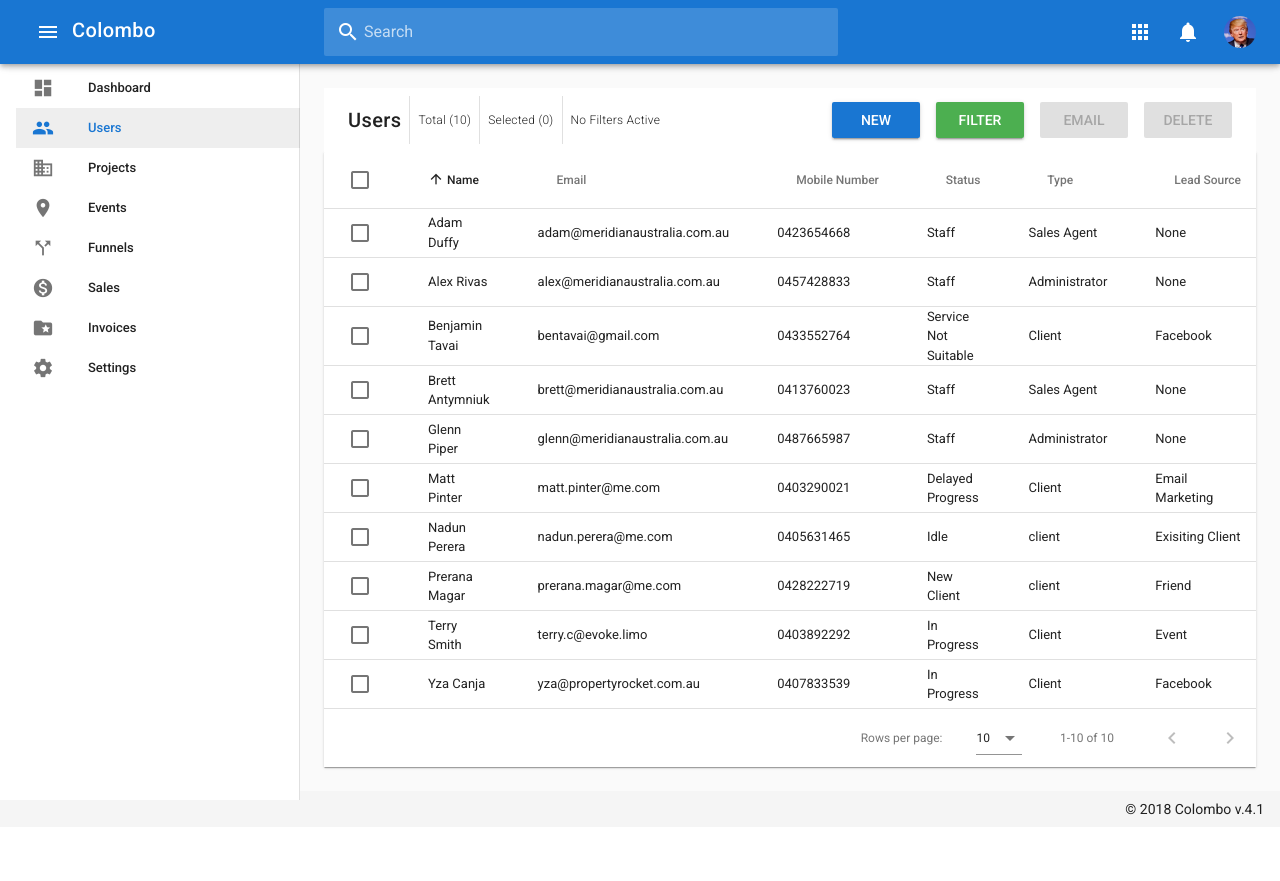
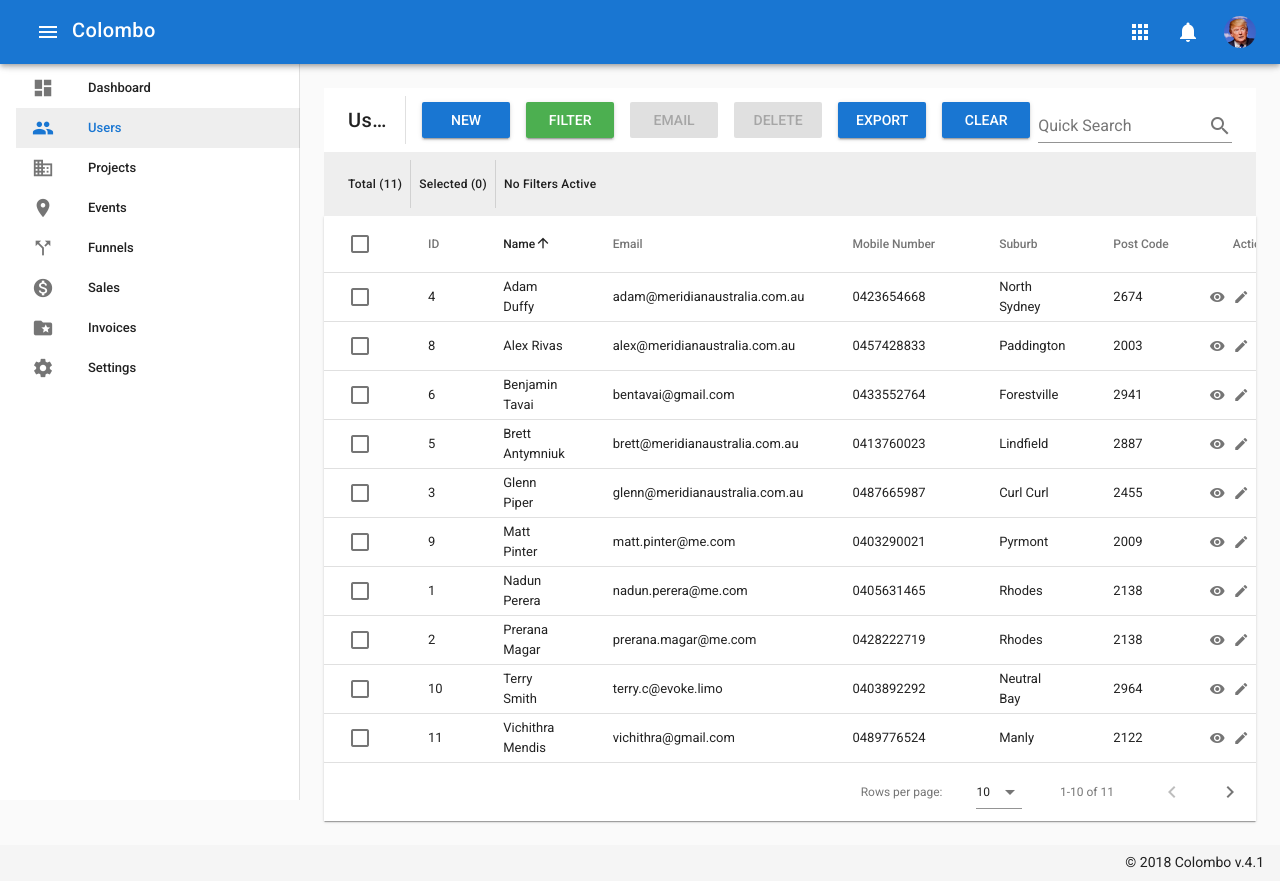
Before and after one commit to nadunperera/colombo_vue_app, a Vue app: page /#/users in a window 1280 px wide. Before the commit the page ends 827 px from the top, so only its background shows below. Built offline with nearby package versions, Linux system fonts and the light colour scheme.

Commit message:
cleaned users view, added more functionality

```diff
--- a/src/components/MainNavigation.vue
+++ b/src/components/MainNavigation.vue
@@ -53,7 +53,6 @@
         <v-toolbar-side-icon @click.stop="drawer = !drawer"></v-toolbar-side-icon>
         <span class="hidden-sm-and-down">Colombo</span>
       </v-toolbar-title>
-      <v-text-field flat solo-inverted hide-details prepend-inner-icon="search" label="Search" class="hidden-sm-and-down" ></v-text-field>
       <v-spacer></v-spacer>
       <v-btn icon>
         <v-icon>apps</v-icon>
--- a/src/components/Users.vue
+++ b/src/components/Users.vue
@@ -7,24 +7,147 @@
         inset
         vertical
       ></v-divider>
-      <v-toolbar-title class="ml-0 caption font-weight-thin">Total ({{ users.length }})</v-toolbar-title>
+      <v-dialog v-model="dialogNew" persistent max-width="500px">
+        <v-btn slot="activator" color="primary" dark>New</v-btn>
+        <v-card>
+          <v-card-title>
+            <span class="headline">New User</span>
+          </v-card-title>
+          <v-card-text>
+            <v-container grid-list-md>
+              <v-layout wrap>
+                <v-flex>
+                  <v-text-field label="First Name" required></v-text-field>
+                </v-flex>
+                <v-flex>
+                  <v-text-field label="Last Name" required></v-text-field>
+                </v-flex>
+                <v-flex xs12>
+                  <v-text-field label="Address" required></v-text-field>
+                </v-flex>
+                <v-flex>
+                  <v-text-field label="Suburb" required></v-text-field>
+                </v-flex>
+                <v-flex>
+                  <v-text-field label="Post Code" required></v-text-field>
+                </v-flex>
+                <v-flex xs12>
+                  <v-text-field label="Mobile Number" required></v-text-field>
+                </v-flex>
+                <v-flex xs12>
+                  <v-text-field label="Email" required></v-text-field>
+                </v-flex>
+                <v-flex xs12>
+                  <v-text-field label="Password" type="password" required></v-text-field>
+                </v-flex>
+                <v-flex>
+                  <v-select
+                    :items="['0-17', '18-29', '30-54', '54+']"
+                    label="Age"
+                    required
+                  ></v-select>
+                </v-flex>
+                <v-flex>
+                  <v-autocomplete
+                    :items="['Skiing', 'Ice hockey', 'Soccer', 'Basketball', 'Hockey', 'Reading', 'Writing', 'Coding', 'Basejump']"
+                    label="Interests"
+                    multiple
+                    chips
+                  ></v-autocomplete>
+                </v-flex>
+              </v-layout>
+            </v-container>
+            <small>*indicates required field</small>
+          </v-card-text>
+          <v-card-actions>
+            <v-spacer></v-spacer>
+            <v-btn color="blue darken-1" flat v-on:click="dialogNew = false">Close</v-btn>
+            <v-btn color="blue darken-1" flat v-on:click="dialogNew = false">Save</v-btn>
+          </v-card-actions>
+        </v-card>
+      </v-dialog>
+      <v-dialog v-model="dialogFilter" persistent max-width="500px">
+        <v-btn slot="activator" color="success" dark>Filter</v-btn>
+        <v-card>
+          <v-card-title>
+            <span class="headline">New Filter</span>
+          </v-card-title>
+          <v-card-text>
+            <v-container grid-list-md>
+              <v-layout wrap>
+                <v-flex xs12 sm6 md4>
+                  <v-text-field label="Legal first name" required></v-text-field>
+                </v-flex>
+                <v-flex xs12 sm6 md4>
+                  <v-text-field label="Legal middle name" hint="example of helper text only on focus"></v-text-field>
+                </v-flex>
+                <v-flex xs12 sm6 md4>
+                  <v-text-field
+                    label="Legal last name"
+                    hint="example of persistent helper text"
+                    persistent-hint
+                    required
+                  ></v-text-field>
+                </v-flex>
+                <v-flex xs12>
+                  <v-text-field label="Email" required></v-text-field>
+                </v-flex>
+                <v-flex xs12>
+                  <v-text-field label="Password" type="password" required></v-text-field>
+                </v-flex>
+                <v-flex xs12 sm6>
+                  <v-select
+                    :items="['0-17', '18-29', '30-54', '54+']"
+                    label="Age"
+                    required
+                  ></v-select>
+                </v-flex>
+                <v-flex xs12 sm6>
+                  <v-autocomplete
+                    :items="['Skiing', 'Ice hockey', 'Soccer', 'Basketball', 'Hockey', 'Reading', 'Writing', 'Coding', 'Basejump']"
+                    label="Interests"
+                    multiple
+                    chips
+                  ></v-autocomplete>
+                </v-flex>
+              </v-layout>
+            </v-container>
+            <small>*indicates required field</small>
+          </v-card-text>
+          <v-card-actions>
+            <v-spacer></v-spacer>
+            <v-btn color="blue darken-1" flat v-on:click="dialogFilter = false">Close</v-btn>
+            <v-btn color="blue darken-1" flat v-on:click="dialogFilter = false">Save</v-btn>
+          </v-card-actions>
+        </v-card>
+      </v-dialog>
+      <v-btn color="warning" :disabled="isDisabled">Email</v-btn>
+      <v-btn color="error" :disabled="isDisabled">Delete</v-btn>
+      <v-btn color="primary">Export</v-btn>
+      <v-btn color="primary" v-on:click="clearAll">Clear</v-btn>
+      <v-spacer></v-spacer>
+      <v-text-field
+        v-model="search"
+        append-icon="search"
+        label="Quick Search"
+        single-line
+        hide-details
+      ></v-text-field>
+    </v-toolbar>
+    <v-toolbar flat color="grey lighten-3">
+      <v-toolbar-title class="ml-0 caption">Total ({{ users.length }})</v-toolbar-title>
       <v-divider
         class="mx-2"
         inset
         vertical
       ></v-divider>
-      <v-toolbar-title class="ml-0 caption font-weight-thin">Selected ({{ selected.length }})</v-toolbar-title>
+      <v-toolbar-title class="ml-0 caption">Selected ({{ selected.length }})</v-toolbar-title>
       <v-divider
         class="mx-2"
         inset
         vertical
       ></v-divider>
-      <v-toolbar-title class="ml-0 caption font-weight-thin">No Filters Active</v-toolbar-title>
-      <v-spacer></v-spacer>
-      <v-btn color="primary">New</v-btn>
-      <v-btn color="success">Filter</v-btn>
-      <v-btn color="warning" :disabled="isDisabled">Email</v-btn>
-      <v-btn color="error" :disabled="isDisabled">Delete</v-btn>
+      <v-toolbar-title class="ml-0 caption">No Filters Active</v-toolbar-title>
     </v-toolbar>
     <v-data-table
       v-model="selected"
@@ -32,85 +155,35 @@
       :items="users"
       :pagination.sync="pagination"
       :rows-per-page-items="rowsPerPageItems"
+      :search="search"
       select-all
       item-key="name"
       class="elevation-1"
     >
-      <template slot="headers" slot-scope="props">
-        <tr>
-          <th>
-            <v-checkbox
-              id="headerAll"
-              :input-value="props.all"
-              :indeterminate="props.indeterminate"
-              primary
-              color="primary"
-              hide-details
-              @click.native="toggleAll"
-            ></v-checkbox>
-          </th>
-          <th
-            class="text-xs-left"
-            v-for="header in props.headers"
-            :key="header.text"
-            :class="['column sortable',
-              pagination.descending ? 'desc' : 'asc',
-              header.value === pagination.sortBy ? 'active' : ''
-            ]"
-            @click="changeSort(header.value)"
-            >
-            <v-icon small>arrow_upward</v-icon>
-            {{ header.text }}
-          </th>
-        </tr>
-      </template>
       <template slot="items" slot-scope="props">
-        <tr :active="props.selected" @click="props.selected = !props.selected">
         <td>
           <v-checkbox
-              :input-value="props.selected"
-              primary
+            v-model="props.selected"
+            hide-details
             color="primary"
-              hide-details
           ></v-checkbox>
         </td>
+        <td class="text-xs-left">{{ props.item.id }}</td>
         <td class="text-xs-left">{{ props.item.name }}</td>
         <td class="text-xs-left">{{ props.item.email }}</td>
         <td class="text-xs-left">{{ props.item.mobile_number }}</td>
-          <td class="text-xs-left">{{ props.item.user_status }}</td>
-          <td class="text-xs-left">{{ props.item.user_type }}</td>
-          <td class="text-xs-left">{{ props.item.lead_source }}</td>
+        <td class="text-xs-left">{{ props.item.suburb }}</td>
+        <td class="text-xs-left">{{ props.item.post_code }}</td>
         <td class="justify-center layout px-0">
-            <v-icon
-              small
-              class="mr-2"
-              @click=""
-            >
-              visibility
-            </v-icon>
-            <v-icon
-              small
-              class="mr-2"
-              @click=""
-            >
-              edit
-            </v-icon>
-            <v-icon
-              small
-              class="mr-2"
-              @click=""
-            >
-              email
-            </v-icon>
-            <v-icon
-              small
-              @click=""
-            >
-              delete
-            </v-icon>
+          <v-icon small class="mr-2" v-on:click="">visibility</v-icon>
+          <v-icon small class="mr-2" v-on:click="">edit</v-icon>
+          <v-icon small class="mr-2" v-on:click="">email</v-icon>
+          <v-icon small v-on:click="">delete</v-icon>
         </td>
-        </tr>
       </template>
+      <v-alert slot="no-results" :value="true" color="error" icon="warning">
+        Your search for "{{ search }}" found no results.
+      </v-alert>
     </v-data-table>
   </div>
 </template>
@@ -118,7 +191,11 @@
 <script>
 export default {
   name: "users",
-  data: () => ({
+  data() {
+    return {
+      dialogNew: false,
+      dialogFilter: false,
+      search: '',
       rowsPerPageItems: [10,20,40,{"text":"$vuetify.dataIterator.rowsPerPageAll","value":-1}],
       pagination: {
         sortBy: "name",
@@ -126,126 +203,123 @@ export default {
       },
       selected: [],
       headers: [
-      {
-        id: "headerName",
-        text: "Name",
-        align: "left",
-        value: "name"
-      },
-      { id: "headerEmail", text: "Email", value: "email" },
-      { id: "headerMobile", text: "Mobile Number", value: "mobile_number" },
-      { id: "headerStatus", text: "Status", value: "user_status" },
-      { id: "headerType", text: "Type", value: "user_type" },
-      { id: "headerLeadSource", text: "Lead Source", value: "lead_source" },
-      { id: "headerActions", text: 'Actions', value: 'name', sortable: false }
+        { text: "ID", value: "id" },
+        { text: "Name", value: "name" },
+        { text: "Email", value: "email" },
+        { text: "Mobile Number", value: "mobile_number" },
+        { text: "Suburb", value: "suburb" },
+        { text: "Post Code", value: "post_code" },
+        { text: 'Actions', value: 'name', sortable: false }
       ],
       users: [
         {
           value: false,
+          id: 1,
           name: "Nadun Perera",
           email: "nadun.perera@me.com",
           mobile_number: "0405631465",
-        user_status: "Idle",
-        user_type: "client",
-        lead_source: "Exisiting Client"
+          suburb: "Rhodes",
+          post_code: "2138",
         },
         {
           value: false,
+          id: 2,
           name: "Prerana Magar",
           email: "prerana.magar@me.com",
           mobile_number: "0428222719",
-        user_status: "New Client",
-        user_type: "client",
-        lead_source: "Friend"
+          suburb: "Rhodes",
+          post_code: "2138",
         },
         {
           value: false,
+          id: 3,
           name: "Glenn Piper",
           email: "glenn@meridianaustralia.com.au",
           mobile_number: "0487665987",
-        user_status: "Staff",
-        user_type: "Administrator",
-        lead_source: "None"
+          suburb: "Curl Curl",
+          post_code: "2455",
         },
         {
           value: false,
+          id: 4,
           name: "Adam Duffy",
           email: "adam@meridianaustralia.com.au",
           mobile_number: "0423654668",
-        user_status: "Staff",
-        user_type: "Sales Agent",
-        lead_source: "None"
+          suburb: "North Sydney",
+          post_code: "2674",
         },
         {
           value: false,
+          id: 5,
           name: "Brett Antymniuk",
           email: "brett@meridianaustralia.com.au",
           mobile_number: "0413760023",
-        user_status: "Staff",
-        user_type: "Sales Agent",
-        lead_source: "None"
+          suburb: "Lindfield",
+          post_code: "2887",
         },
         {
           value: false,
+          id: 6,
           name: "Benjamin Tavai",
           email: "bentavai@gmail.com",
           mobile_number: "0433552764",
-        user_status: "Service Not Suitable",
-        user_type: "Client",
-        lead_source: "Facebook"
+          suburb: "Forestville",
+          post_code: "2941",
         },
         {
           value: false,
+          id: 7,
           name: "Yza Canja",
           email: "yza@propertyrocket.com.au",
           mobile_number: "0407833539",
-        user_status: "In Progress",
-        user_type: "Client",
-        lead_source: "Facebook"
+          suburb: "Coogee",
+          post_code: "2133",
         },
         {
           value: false,
+          id: 8,
           name: "Alex Rivas",
           email: "alex@meridianaustralia.com.au",
           mobile_number: "0457428833",
-        user_status: "Staff",
-        user_type: "Administrator",
-        lead_source: "None"
+          suburb: "Paddington",
+          post_code: "2003",
         },
         {
           value: false,
+          id: 9,
           name: "Matt Pinter",
           email: "matt.pinter@me.com",
           mobile_number: "0403290021",
-        user_status: "Delayed Progress",
-        user_type: "Client",
-        lead_source: "Email Marketing"
+          suburb: "Pyrmont",
+          post_code: "2009",
         },
         {
           value: false,
+          id: 10,
           name: "Terry Smith",
           email: "terry.c@evoke.limo",
           mobile_number: "0403892292",
-        user_status: "In Progress",
-        user_type: "Client",
-        lead_source: "Event"
+          suburb: "Neutral Bay",
+          post_code: "2964",
+        },
+        {
+          value: false,
+          id: 11,
+          name: "Vichithra Mendis",
+          email: "vichithra@gmail.com",
+          mobile_number: "0489776524",
+          suburb: "Manly",
+          post_code: "2122",
+        },
+      ]
     }
-    ]
-  }),
+  },
 
   methods: {
-    toggleAll() {
-      if (this.selected.length) this.selected = [];
-      else this.selected = this.users.slice();
-    },
-    changeSort(column) {
-      if (this.pagination.sortBy === column) {
-        this.pagination.descending = !this.pagination.descending;
-      } else {
-        this.pagination.sortBy = column;
-        this.pagination.descending = false;
+    clearAll() {
+      this.selected = [];
+      this.search = '';
     }
-    },
   },
 
   computed: {
```
Lines whose indentation alone changed are shown as unchanged.
